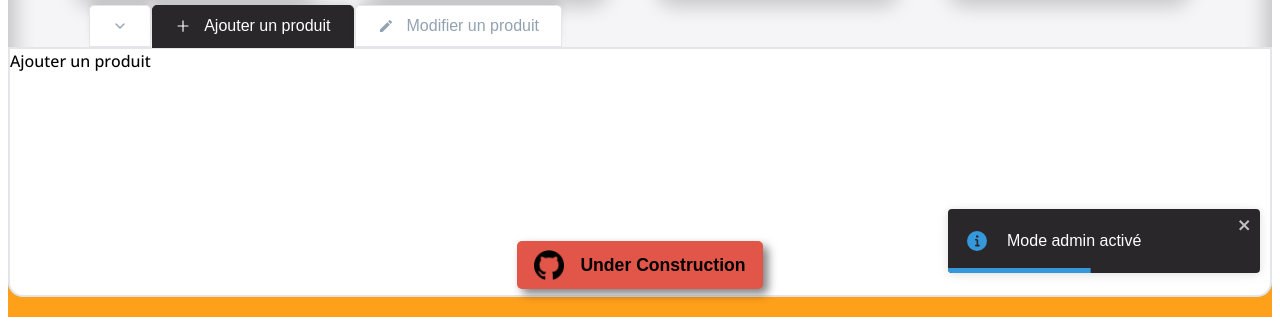
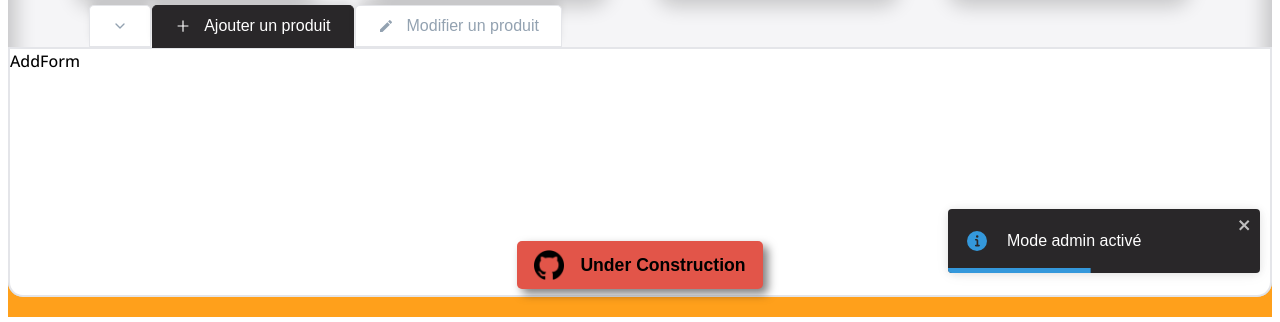
Before and after one commit to djibh/crazee, a React (Vite) app: page /order/1 in a window 1280 px wide. Both pictures are taken after a click on the label 872 px from the left and 68 px from the top of the page. Shown: the part 491-813 px from the top of the page. Built offline with nearby package versions, Linux system fonts and the light colour scheme.

Commit message:
WIP F08(ADMIN) > Add Addform and EditForm

```diff
--- a/src/components/pages/order/Main/Admin/Admin.tsx
+++ b/src/components/pages/order/Main/Admin/Admin.tsx
@@ -1,6 +1,6 @@
 import styled from "styled-components";
 import AdminTabs from "./AdminTabs";
-import AdminPanel from "./AdminPanel";
+import AdminPanel from "./AdminPanel/AdminPanel";
 import { useContext } from "react";
 import OrderContext from "../../../../../context/OrderContext";
 
--- /dev/null
+++ b/src/components/pages/order/Main/Admin/AdminPanel/AddForm.tsx
@@ -0,0 +1,5 @@
+export default function AddForm() {
+  return (
+    <div>AddForm</div>
+  )
+}
--- a/src/components/pages/order/Main/Admin/AdminPanel.tsx
+++ b/src/components/pages/order/Main/Admin/AdminPanel/AdminPanel.tsx
@@ -1,8 +1,8 @@
 import styled from "styled-components";
-import { theme } from "../../../../../theme";
-import { getTabSelected, tabsConfig } from "./tabsConfig";
+import { theme } from "../../../../../../theme";
+import { getTabSelected, tabsConfig } from "../tabsConfig";
 import { useContext } from "react";
-import OrderContext from "../../../../../context/OrderContext";
+import OrderContext from "../../../../../../context/OrderContext";
 
 export default function AdminPanel() {
   const { currentTabSelected } = useContext(OrderContext)
@@ -12,7 +12,7 @@ export default function AdminPanel() {
 
   return (
     <AdminPanelStyled>
-      { selectedTab && selectedTab.label }
+      { selectedTab && selectedTab.Content }
     </AdminPanelStyled>
   )
 }
--- /dev/null
+++ b/src/components/pages/order/Main/Admin/AdminPanel/EditForm.tsx
@@ -0,0 +1,5 @@
+export default function EditForm() {
+  return (
+    <div>EditForm</div>
+  )
+}
--- a/src/components/pages/order/Main/Admin/tabsConfig.tsx
+++ b/src/components/pages/order/Main/Admin/tabsConfig.tsx
@@ -1,16 +1,20 @@
 import { AiOutlinePlus }  from 'react-icons/ai'
 import { MdModeEditOutline } from 'react-icons/md'
+import AddForm from './AdminPanel/AddForm'
+import EditForm from './AdminPanel/EditForm'
 
 export const tabsConfig = [
     {
       index: "add",
       label: "Ajouter un produit",
       Icon: <AiOutlinePlus/>,
+      Content: <AddForm/>
     },
     {
       index: "edit",
       label: "Modifier un produit",
       Icon: <MdModeEditOutline/>,
+      Content: <EditForm/>
     },
   ]
 
```
